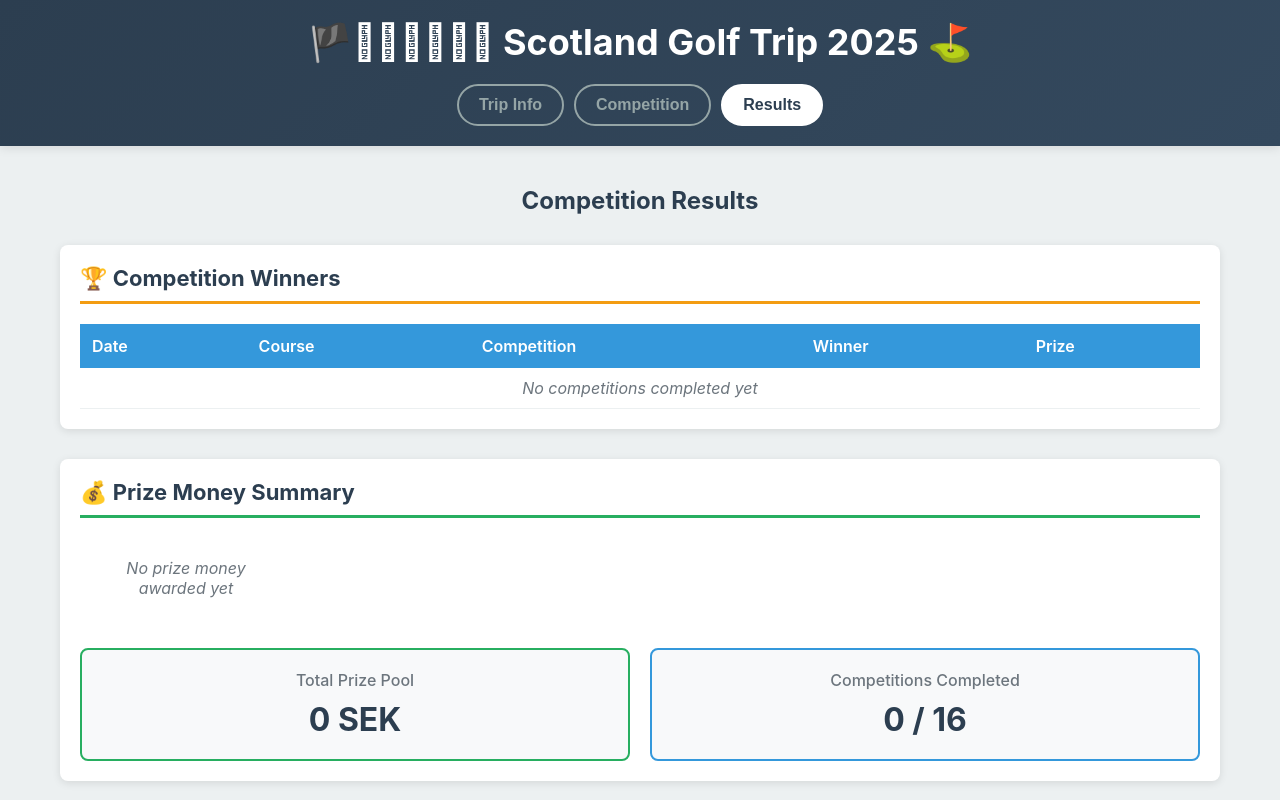
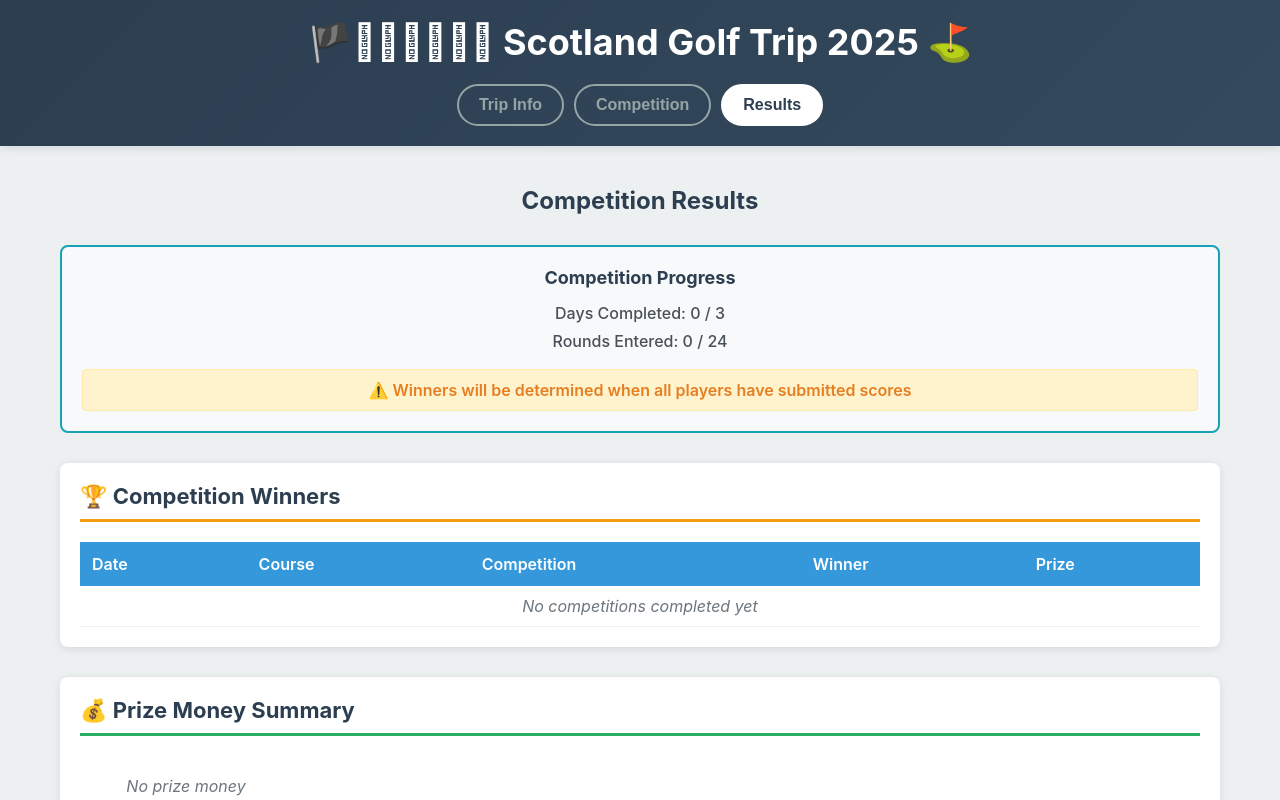
Before and after one commit to mdovland/Skotland2025, a React (Create React App) app: page / in a window 1280 px wide. Both pictures are taken after a click on the button "Results". Shown: the top 800 px of the page. Built offline with nearby package versions, Linux system fonts and the light colour scheme.

Commit message:
Fix Results: Only show winners when all players have submitted scores

```diff
--- a/src/components/Results.css
+++ b/src/components/Results.css
@@ -158,6 +158,46 @@
   color: #2c3e50;
 }
 
+.completion-status {
+  margin-bottom: 30px;
+}
+
+.status-card {
+  background: #f8f9fa;
+  border: 2px solid #17a2b8;
+  border-radius: 8px;
+  padding: 20px;
+  text-align: center;
+}
+
+.status-card h4 {
+  color: #2c3e50;
+  margin-bottom: 15px;
+  font-size: 18px;
+}
+
+.progress-info {
+  display: flex;
+  flex-direction: column;
+  gap: 8px;
+}
+
+.progress-info > div {
+  font-size: 16px;
+  color: #495057;
+  font-weight: 500;
+}
+
+.warning-text {
+  color: #e67e22 !important;
+  font-weight: 600 !important;
+  background: #fff3cd;
+  padding: 10px;
+  border-radius: 4px;
+  border: 1px solid #ffeaa7;
+  margin-top: 10px;
+}
+
 .no-results {
   text-align: center;
   color: #6c757d;
--- a/src/components/Results.tsx
+++ b/src/components/Results.tsx
@@ -48,7 +48,8 @@ const Results: React.FC = () => {
       const dayScores = roundScores.filter(s => s.date === date);
       const course = courseNames[date];
 
-      if (dayScores.length > 0) {
+      // Only calculate winners if ALL 8 players have submitted scores for this day
+      if (dayScores.length === players.length) {
         // Front 9 winner
         const front9Scores = dayScores.map(s => ({
           playerId: s.playerId,
@@ -101,7 +102,7 @@ const Results: React.FC = () => {
         }
       }
 
-      // Closest to Pin
+      // Closest to Pin (can be determined independently)
       const ctp = specialShots.find(s => s.date === date && s.type === 'closestToPin');
       if (ctp) {
         allWinners.push({
@@ -114,7 +115,7 @@ const Results: React.FC = () => {
         totals[ctp.playerId] += 400;
       }
 
-      // Longest Drive
+      // Longest Drive (can be determined independently)
       const ld = specialShots.find(s => s.date === date && s.type === 'longestDrive');
       if (ld) {
         allWinners.push({
@@ -128,8 +129,9 @@ const Results: React.FC = () => {
       }
     });
 
-    // Overall 3-Day Competition
-    if (roundScores.length > 0) {
+    // Overall 3-Day Competition - only if ALL players have completed ALL 3 rounds
+    const totalRoundsNeeded = players.length * 3; // 8 players × 3 days = 24 rounds
+    if (roundScores.length === totalRoundsNeeded) {
       const overallScores = players.map(player => {
         const totalPoints = roundScores
           .filter(s => s.playerId === player.id)
@@ -169,9 +171,43 @@ const Results: React.FC = () => {
       .sort((a, b) => b.total - a.total);
   };
 
+  const getCompletionStatus = () => {
+    const daysCompleted = ['2025-09-25', '2025-09-26', '2025-09-27'].filter(date => {
+      const dayScores = roundScores.filter(s => s.date === date);
+      return dayScores.length === players.length;
+    }).length;
+
+    const totalRoundsCompleted = roundScores.length;
+    const totalRoundsNeeded = players.length * 3;
+
+    return {
+      daysCompleted,
+      roundsCompleted: totalRoundsCompleted,
+      roundsNeeded: totalRoundsNeeded,
+      isComplete: totalRoundsCompleted === totalRoundsNeeded
+    };
+  };
+
+  const status = getCompletionStatus();
+
   return (
     <div className="results">
       <h2>Competition Results</h2>
+
+      <div className="completion-status">
+        <div className="status-card">
+          <h4>Competition Progress</h4>
+          <div className="progress-info">
+            <div>Days Completed: {status.daysCompleted} / 3</div>
+            <div>Rounds Entered: {status.roundsCompleted} / {status.roundsNeeded}</div>
+            {!status.isComplete && (
+              <div className="warning-text">
+                ⚠️ Winners will be determined when all players have submitted scores
+              </div>
+            )}
+          </div>
+        </div>
+      </div>
 
       <div className="results-container">
         <div className="winners-section">
```
